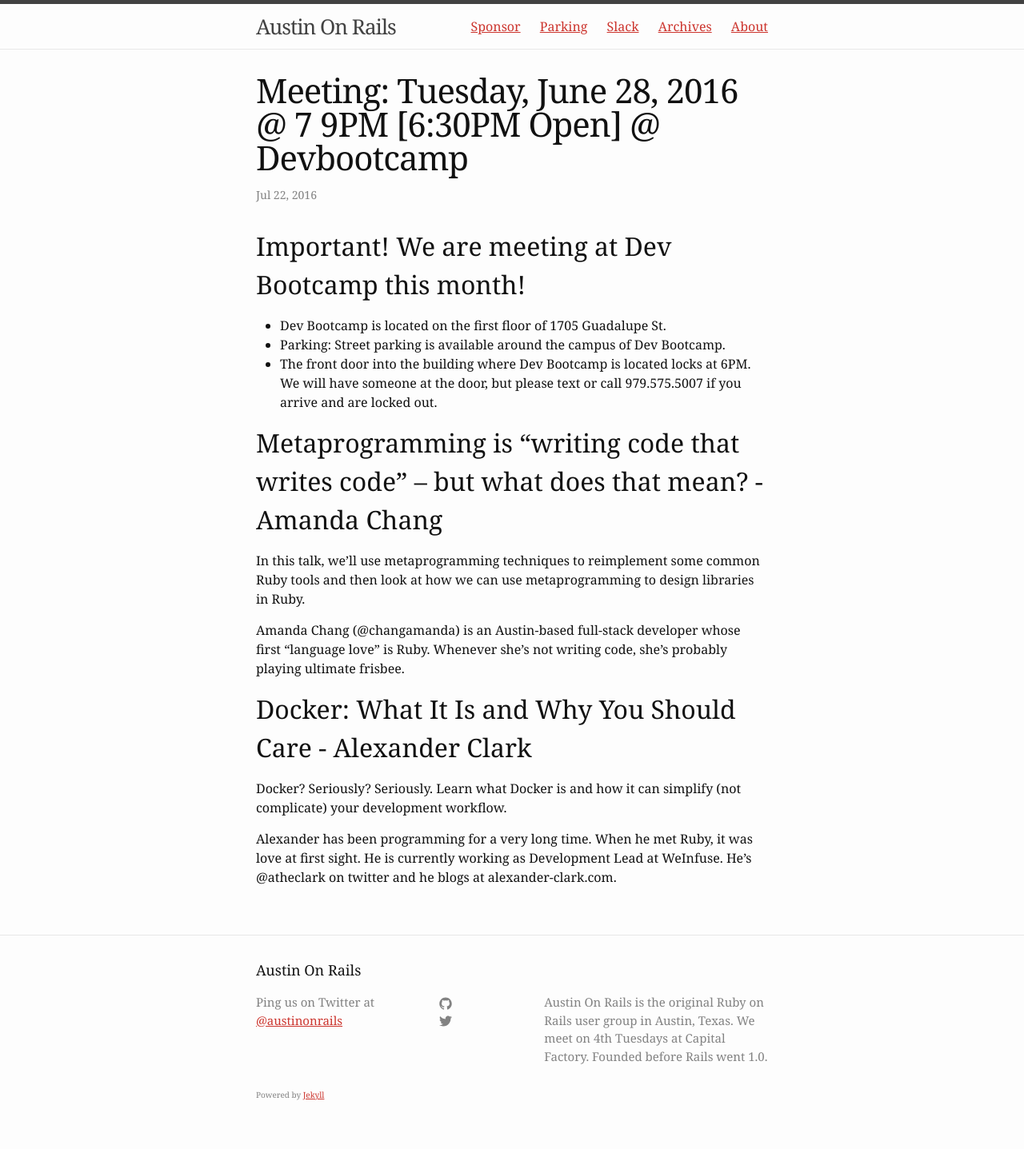
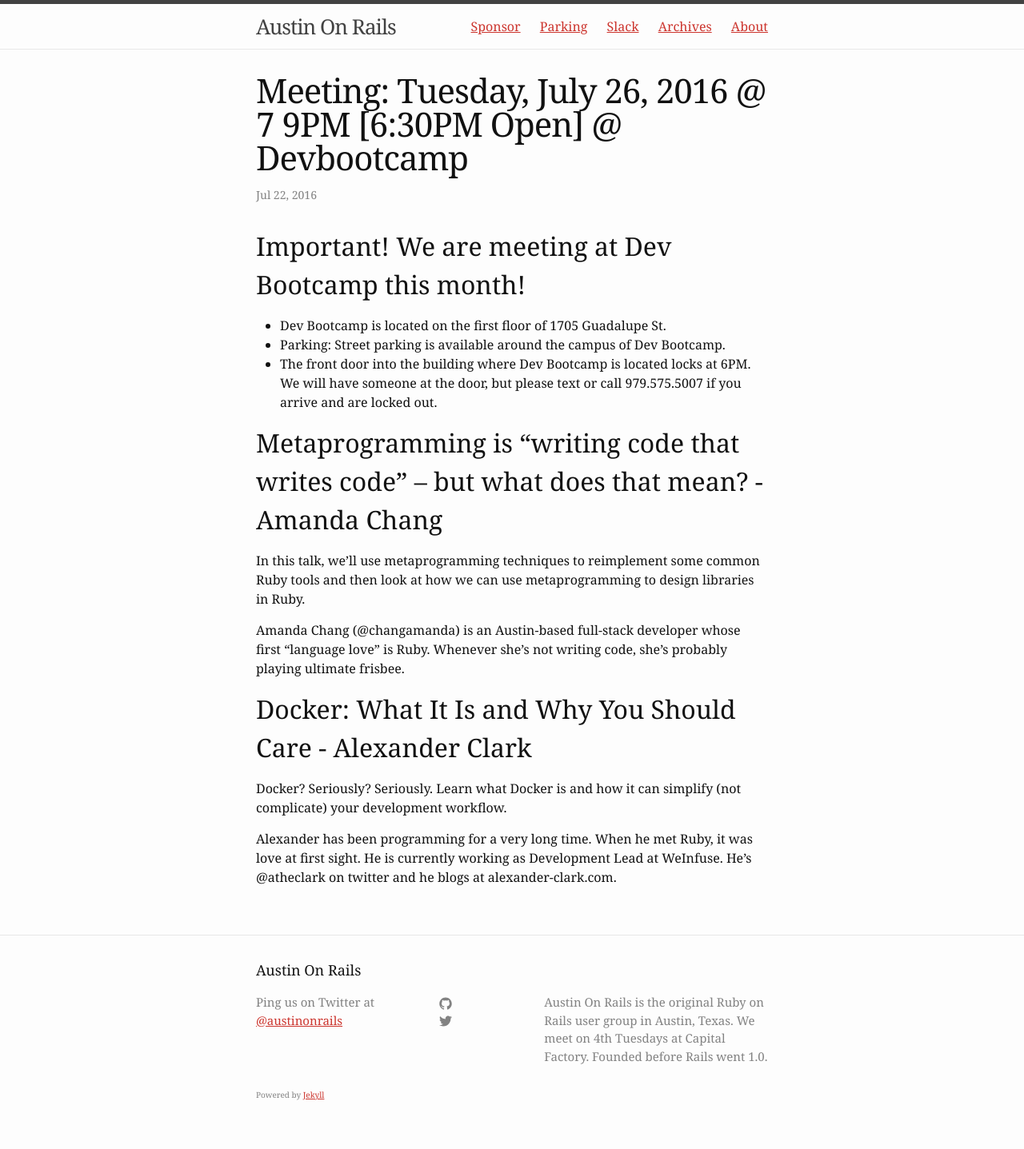
Before and after one commit to austinonrails/aor_meetings_blog, a Jekyll site: the page built from _posts/2016-07-22-new-post.md, in a window 1280 px wide. Shown: the whole page at 80% size. Built offline with Jekyll 4.4.1, drawn with Linux system fonts in a browser that asks for light colours.

Commit message:
Fix the date in the title

```diff
--- a/_posts/2016-07-22-new-post.md
+++ b/_posts/2016-07-22-new-post.md
@@ -1,6 +1,6 @@
 ---
 layout: post
-title: "Meeting: Tuesday, June 28, 2016 @ 7 9PM [6:30PM Open] @ Devbootcamp"
+title: "Meeting: Tuesday, July 26, 2016 @ 7 9PM [6:30PM Open] @ Devbootcamp"
 tags: []
 ---
 
```
Also changed, not shown: 1 other file.
